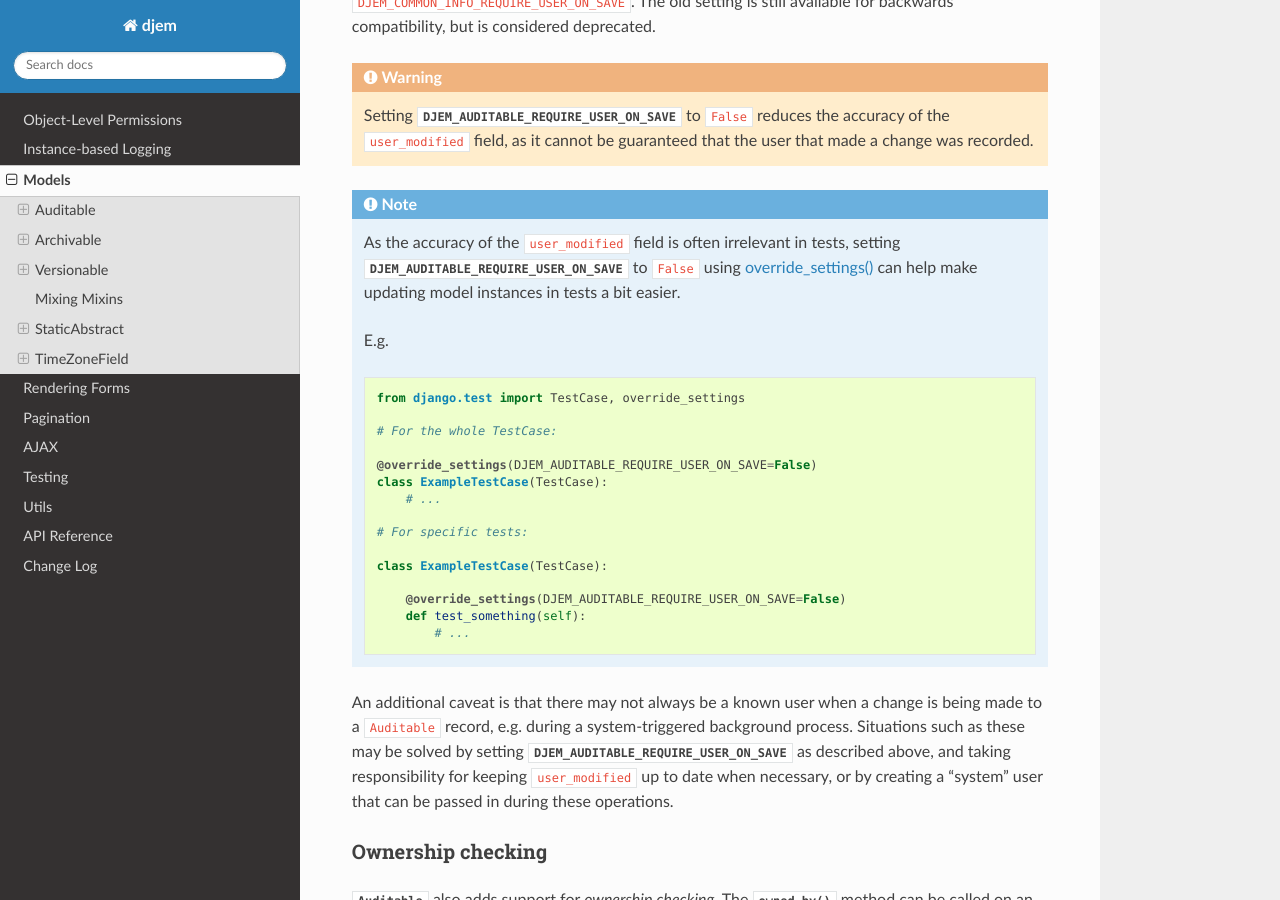
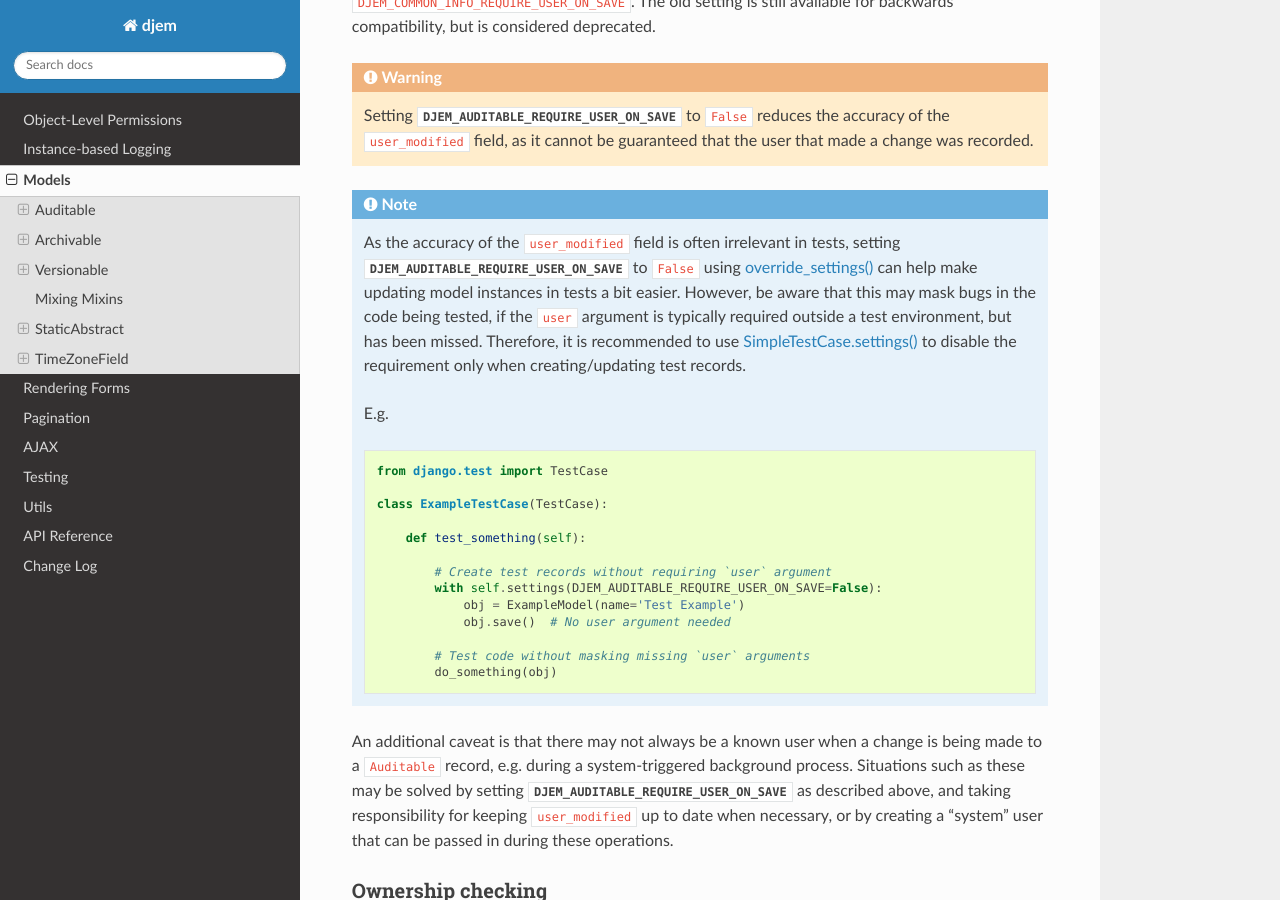
Before and after one commit to oogles/djem, a Sphinx documentation site: the page built from docs/topics/models.rst, in a window 1280 px wide and 900 px high, scrolled down 4493 px. Built offline with Sphinx 7.4.7 and the Read the Docs theme 3.1.0, drawn with Linux system fonts in a browser that asks for light colours; some of the changed text lies outside the part shown.

Commit message:
Updated documentation.

```diff
--- a/dev_requirements.txt
+++ b/dev_requirements.txt
@@ -11,7 +11,7 @@ tox==4.32.0
 
 # Documentation
 sphinx
-sphinx_rtd_theme==0.5.2
+sphinx_rtd_theme==3.0.2  # keep in sync with docs/requirements.txt
 
 # Building/releasing
 build==1.3.0
--- a/docs/conf.py
+++ b/docs/conf.py
@@ -49,7 +49,7 @@ master_doc = 'index'
 
 # General information about the project.
 project = 'djem'
-copyright = '2018, Alex Church'
+copyright = '2026, Alex Church'
 
 # The version info for the project you're documenting, acts as replacement for
 # |version| and |release|, also used in various other places throughout the
--- a/docs/requirements.txt
+++ b/docs/requirements.txt
@@ -1,3 +1,3 @@
 # Minimal requirements necessary for building documentation
 Django==5.2.9
-sphinx_rtd_theme==0.5.2
+sphinx_rtd_theme==3.0.2
--- a/docs/topics/models.rst
+++ b/docs/topics/models.rst
@@ -200,27 +200,25 @@ This allows the use of ``Auditable`` and all related functionality without the s
 
 .. note::
 
-    As the accuracy of the ``user_modified`` field is often irrelevant in tests, setting :setting:`DJEM_AUDITABLE_REQUIRE_USER_ON_SAVE` to ``False`` using `override_settings() <https://docs.djangoproject.com/en/stable/topics/testing/tools/#django.test.override_settings>`_ can help make updating model instances in tests a bit easier.
+    As the accuracy of the ``user_modified`` field is often irrelevant in tests, setting :setting:`DJEM_AUDITABLE_REQUIRE_USER_ON_SAVE` to ``False`` using `override_settings() <https://docs.djangoproject.com/en/stable/topics/testing/tools/#django.test.override_settings>`_ can help make updating model instances in tests a bit easier. However, be aware that this may mask bugs in the code being tested, if the ``user`` argument is typically required outside a test environment, but has been missed. Therefore, it is recommended to use `SimpleTestCase.settings() <https://docs.djangoproject.com/en/stable/topics/testing/tools/#django.test.SimpleTestCase.settings>`_ to disable the requirement only when creating/updating test records.
 
     E.g.
 
     .. code-block:: python
 
-        from django.test import TestCase, override_settings
-
-        # For the whole TestCase:
-
-        @override_settings(DJEM_AUDITABLE_REQUIRE_USER_ON_SAVE=False)
-        class ExampleTestCase(TestCase):
-            # ...
-
-        # For specific tests:
+        from django.test import TestCase
 
         class ExampleTestCase(TestCase):
 
-            @override_settings(DJEM_AUDITABLE_REQUIRE_USER_ON_SAVE=False)
             def test_something(self):
-                # ...
+
+                # Create test records without requiring `user` argument
+                with self.settings(DJEM_AUDITABLE_REQUIRE_USER_ON_SAVE=False):
+                    obj = ExampleModel(name='Test Example')
+                    obj.save()  # No user argument needed
+
+                # Test code without masking missing `user` arguments
+                do_something(obj)
 
 An additional caveat is that there may not always be a known user when a change is being made to a ``Auditable`` record, e.g. during a system-triggered background process. Situations such as these may be solved by setting :setting:`DJEM_AUDITABLE_REQUIRE_USER_ON_SAVE` as described above, and taking responsibility for keeping ``user_modified`` up to date when necessary, or by creating a "system" user that can be passed in during these operations.
 
@@ -439,9 +437,9 @@ TimeZoneField
 
 In forms, a :class:`TimeZoneField` is represented by a ``TypedChoiceField``, and rendered using a ``Select`` widget by default.
 
-.. note::
+.. versionchanged:: 0.9
 
-    Use of :class:`TimeZoneField` requires `pytz <http://pytz.sourceforge.net/>`_ to be installed. It will raise an exception during instantiation if ``pytz`` is not available.
+    The :class:`TimeZoneField` now uses the standard library's `zoneinfo <https://docs.python.org/3/library/zoneinfo.html#module-zoneinfo>`_ package. It previously required the third party `pytz <http://pytz.sourceforge.net/>`_ library to be installed.
 
 .. note::
 
@@ -474,7 +472,7 @@ Available Timezones
 
 :class:`TimeZoneField` is a reasonably light wrapper around a ``CharField``, providing a default value for the ``choices`` argument. The default choices are taken from `pytz.common_timezones <http://pytz.sourceforge.net/#helpers>`_.
 
-These choices can be modified in the same way as any other ``CharField``. However, they need to be valid timezone name strings as per the Olson tz database, `used by pytz <http://pytz.sourceforge.net/#introduction>`_.
+These choices can be modified in the same way as any other ``CharField``. However, they need to be valid timezone name strings as recognised by ``zoneinfo``, which references either system timezone data or, on systems that have no available timezone data, the separate `tzdata <https://pypi.org/project/tzdata/>`_ package.
 
 For example, using a very limited set of timezones:
 
```
